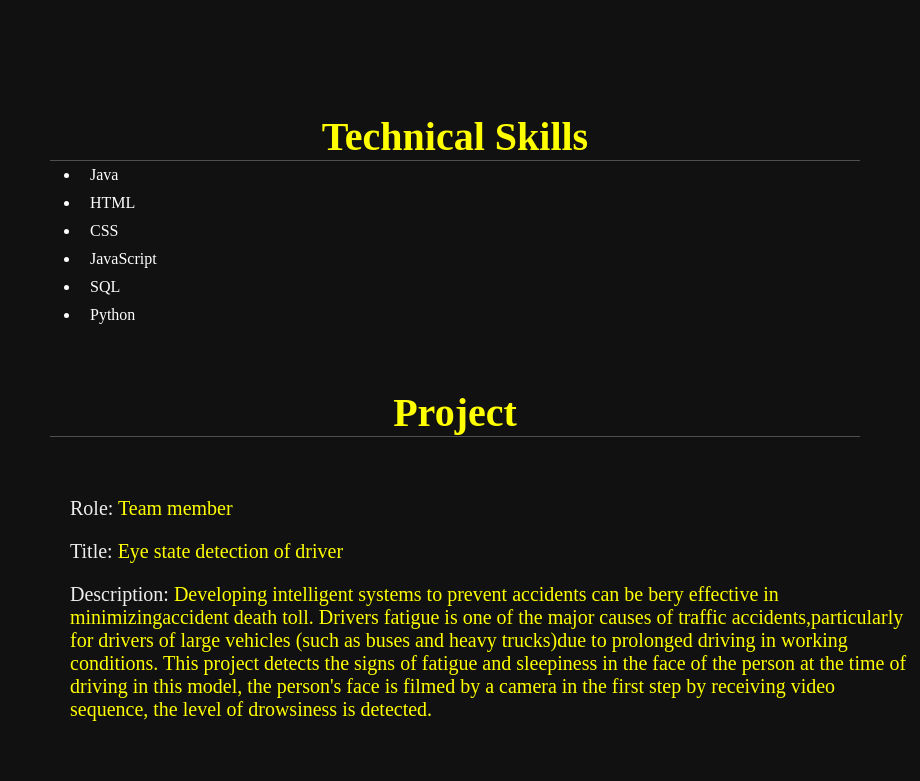
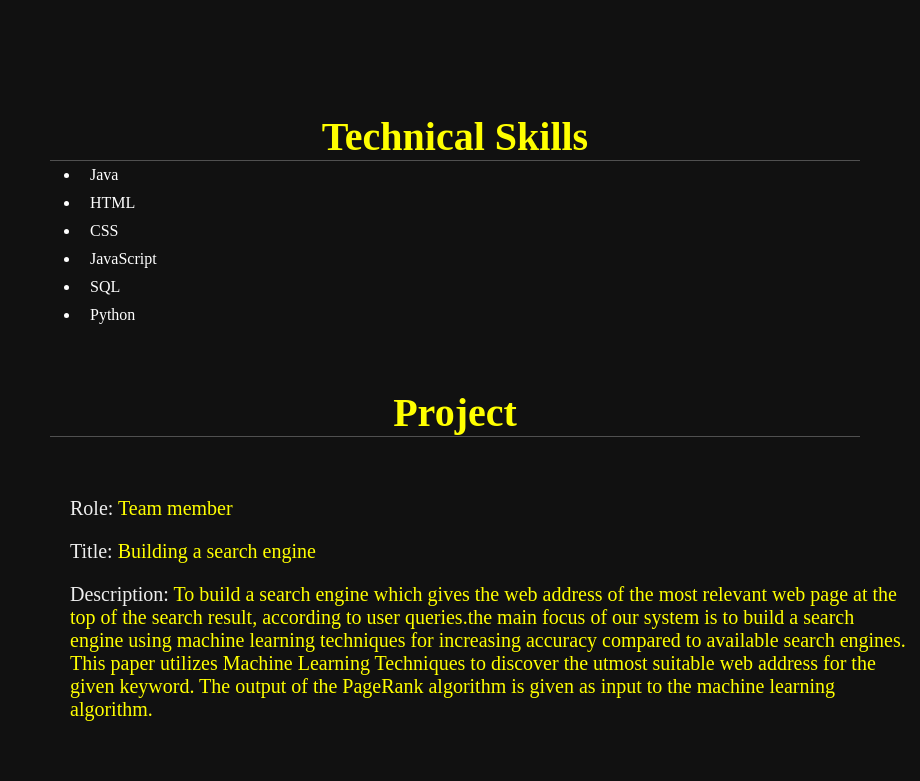
Before and after one commit to kalyani8885342585/resume-kalyani-b.tech.github.io, a plain HTML site: page index.html in a window 1280 px wide. Shown: the part 813-1594 px from the top of the page, without its empty margins (360-1280 px from the left). Drawn offline with Linux system fonts and the light colour scheme.

Commit message:
Update index.html

```diff
--- a/index.html
+++ b/index.html
@@ -11,7 +11,7 @@
     <header>
        <div class="user">
        <img src="photo.jpg">
-       <h5 class="nm">Kalyani Verriboina</h5>
+       <h5 class="nm">Kalyani Verriboina </h5>
        <p class="jb">Student</p>
        </div>
        <nav class="nv">
@@ -87,17 +87,14 @@
     <div class="Row">
         <div class="det">
     <h3><span>Role: </span>Team member</h3>
-    <h3><span>Title: </span>Eye state detection of driver</h3>
-    <h3><span>Description: </span>Developing intelligent systems to prevent accidents
-                can be bery effective in minimizingaccident death toll.
-                Drivers fatigue is one of the major causes of traffic
-                accidents,particularly for drivers of large vehicles
-                (such as buses and heavy trucks)due to prolonged driving
-                in working conditions. This project detects the signs of
-                fatigue and sleepiness in the face of the person at the
-                time of driving in this model, the person's face is filmed
-                by a camera in the first step by receiving video sequence,
-                the level of drowsiness is detected.</h3>
+    <h3><span>Title: </span>Building a search engine </h3>
+    <h3><span>Description: </span>To build a search engine which gives the web address of the most relevant web page at the
+top of the search result, according to user queries.the main focus of our system is to build a
+search engine using machine learning techniques for increasing accuracy compared to
+available search engines.
+This paper utilizes Machine Learning Techniques to discover the utmost suitable web address
+for the given keyword. The output of the PageRank algorithm is given as input to the
+machine learning algorithm.</h3>
             </div>
 </div>
 </section>
```
